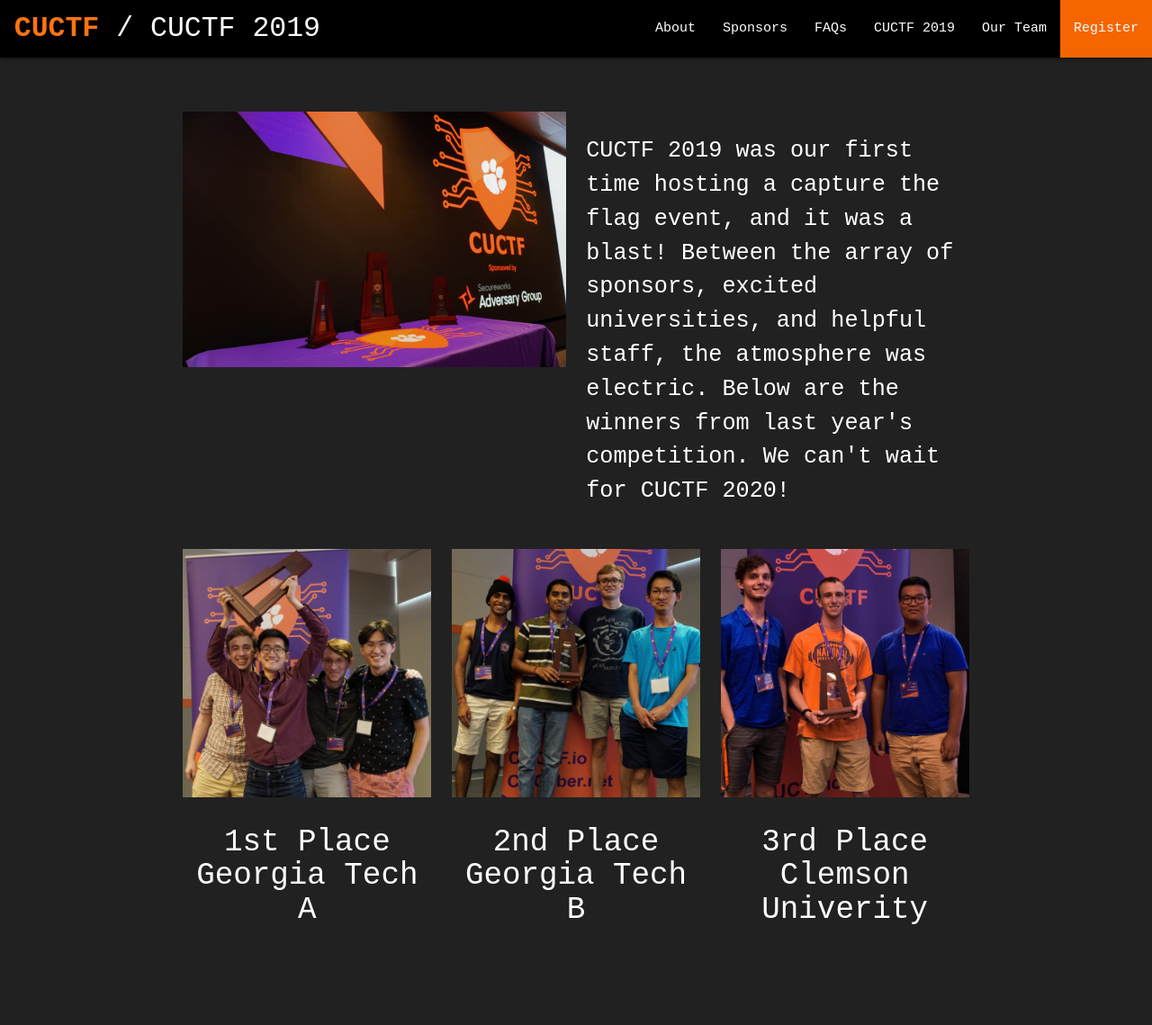
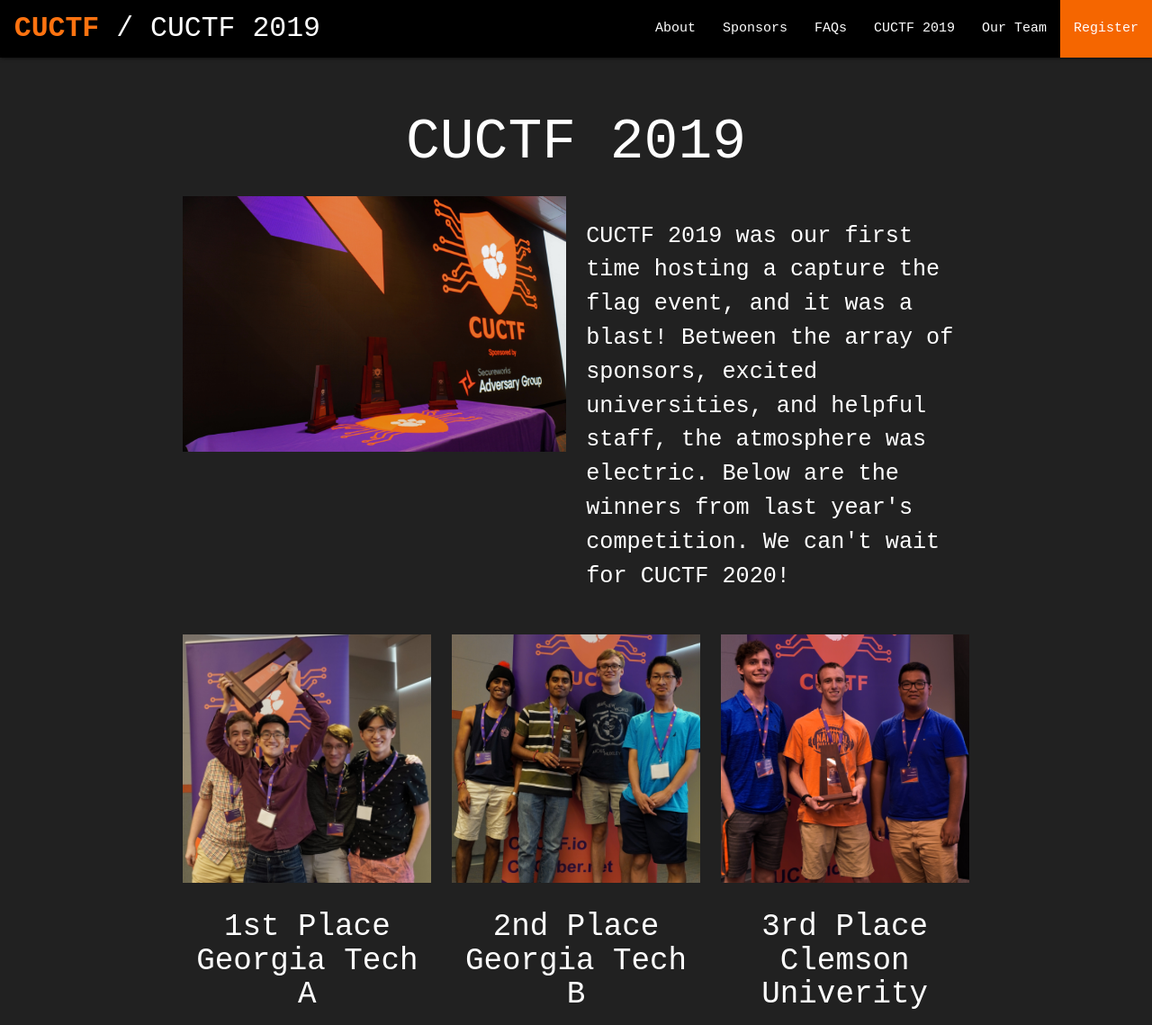
Before and after one commit to CUCyber/cuctf.io, a Jekyll site: the page built from cuctf_2019.html, in a window 1280 px wide and 1139 px high. Shown: the whole window at 90% size. Built offline with Jekyll 4.4.1, drawn with Linux system fonts in a browser that asks for light colours; nearby versions of some CDN libraries; some web fonts are replaced.

Commit message:
Add header to cuctf_2019.html
Something was off about this page, and then I realized "ahh yes, it needs a header!" Nothing big here, just a one lined patch

```diff
--- a/cuctf_2019.html
+++ b/cuctf_2019.html
@@ -6,6 +6,7 @@
 author:
 ---
 <div class="container white-text" id="past">
+  <h1 class="text-accent-4 center">CUCTF 2019</h1>
   <div class="row">
     <div class="col s12 m6">
       <img src="/public/images/2019/Trophies.png" alt="A line of wooden trophies sits on table next to a CUCTF banner with the subheading sponsored by SecureWorks Adversary Group.">
```
